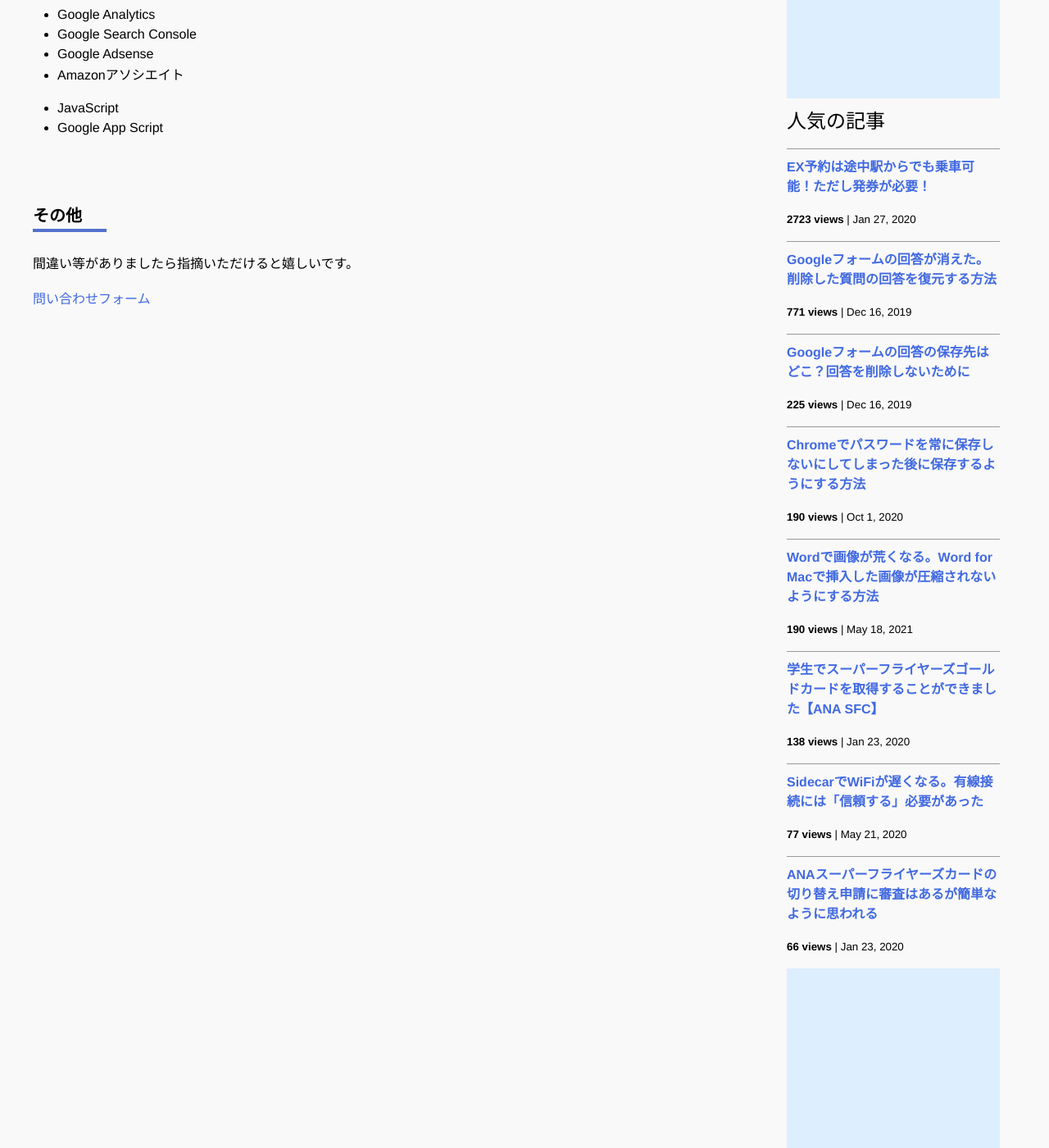
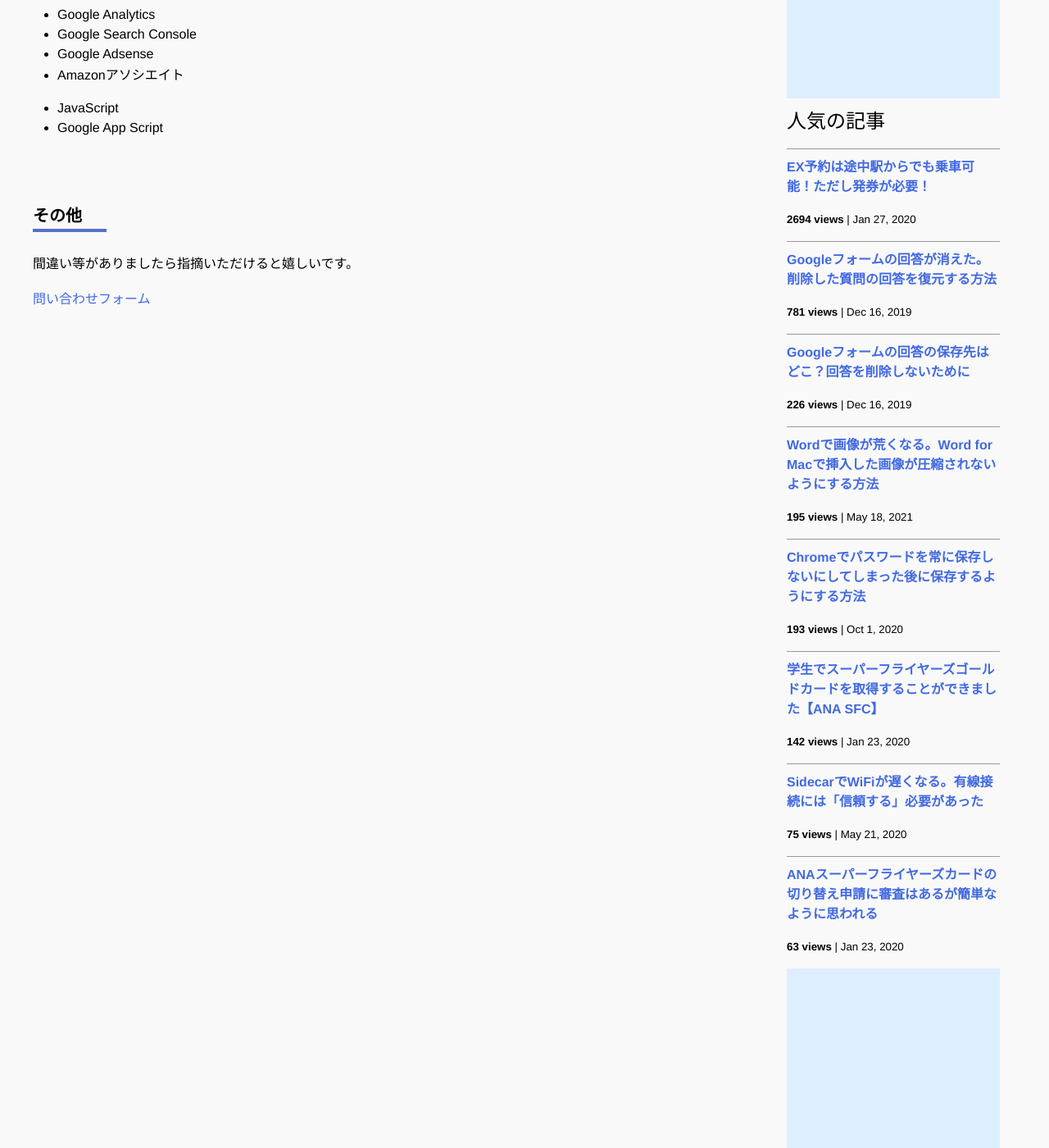
Before and after one commit to iwanaminami/shoyaiwaname, a Jekyll site: the page built from about.markdown, in a window 1280 px wide and 1400 px high, scrolled down 693 px. Shown: the whole window at 82% size. Built offline with Jekyll 4.4.1, drawn with Linux system fonts in a browser that asks for light colours; nearby versions of some CDN libraries; comment, search, counter and statistics services are not loaded.

Commit message:
a new commit message

```diff
--- a/_data/popularposts.yml
+++ b/_data/popularposts.yml
@@ -1,17 +1,17 @@
 side:
-  - view: 2723
+  - view: 2694
     url: /2020/01/27/ex-rideontheway.html
-  - view: 771
+  - view: 781
     url: /2019/12/16/restore-googleform.html
-  - view: 225
+  - view: 226
     url: /2019/12/16/googleform-answers.html
-  - view: 190
+  - view: 195
+    url: /2021/05/18/image-compression-word.html
+  - view: 193
     url: /2020/10/01/googlepassword.html
-  - view: 190
-    url: /2021/05/18/image-compression-word.html
-  - view: 138
+  - view: 142
     url: /2020/01/23/sfcgold.html
-  - view: 77
+  - view: 75
     url: /2020/05/21/sidecar-via-cable.html
-  - view: 66
+  - view: 63
     url: /2020/01/23/sfc-judge.html
```
